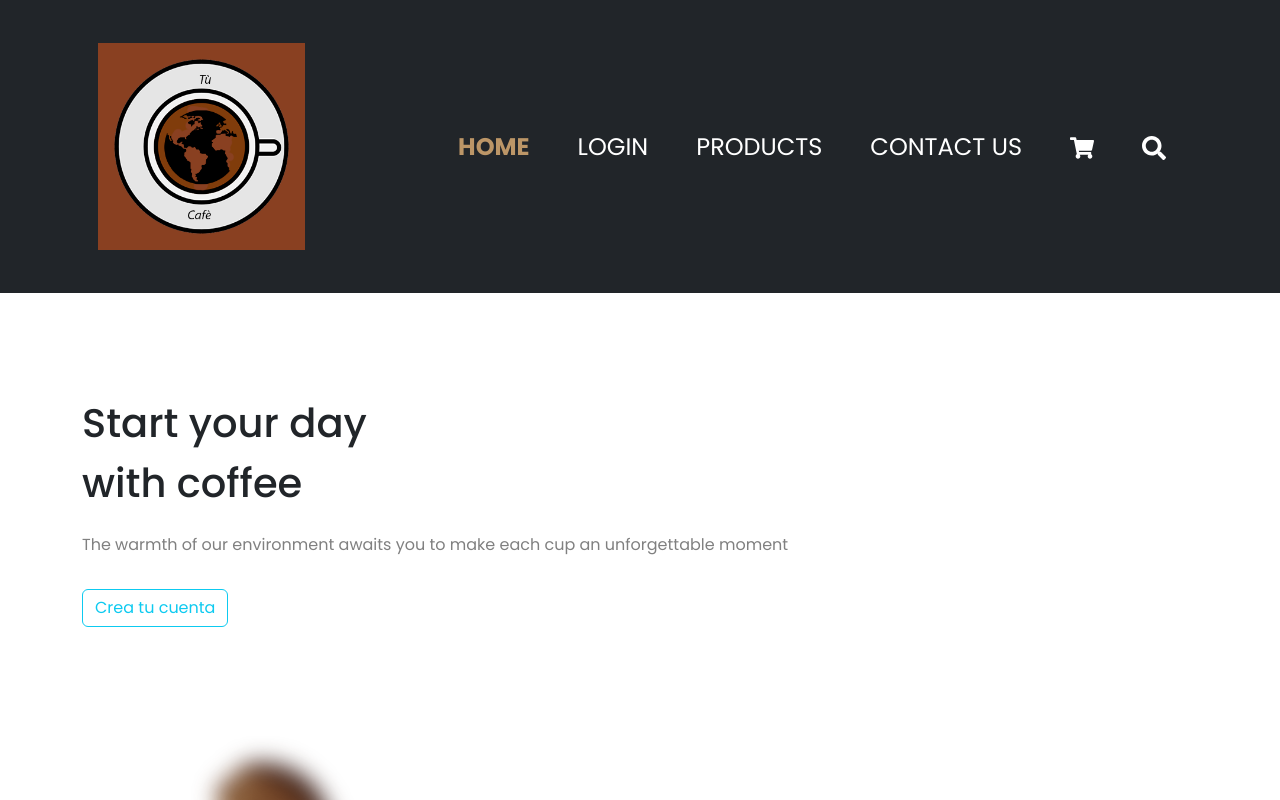
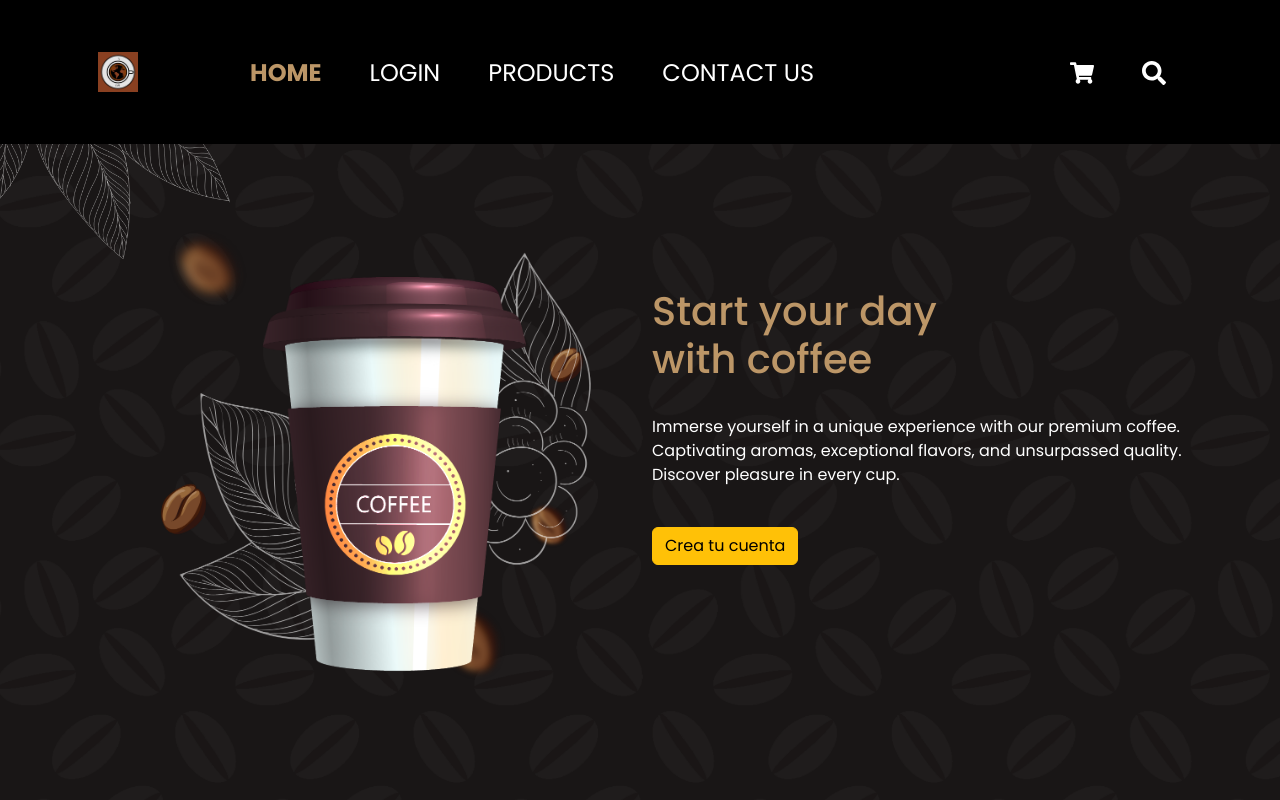
Before and after one commit to Vylzark/CafecitoPF, a React (Vite) app: page / in a window 1280 px wide. Shown: the top 800 px of the page. Built offline with nearby package versions, Linux system fonts and the light colour scheme.

Commit message:
navbar con home: modifico tamano de img y background

```diff
--- a/src/App.css
+++ b/src/App.css
@@ -20,15 +20,44 @@
 	display: block;
 	text-align: center;
 	padding: 0%;
+}
+.nav-size{
+	height: 8rem !important;
+}
+.logo{
+	width: 45% ;
+	height: auto;
+	margin: none;
+	display: block;
+	object-fit: cover;
+}
+.palabras{
+	padding-right: 13rem;
+	padding-top: 0.3rem;
+}
+.img-home {
+	position: relative;
+	top: -75px;
+	height: auto;
 	margin: none;
 
 }
-img {
-	width: 70% ;
-	height: auto;
-	margin: none;
+.color {
+	color: #bc9667;
+	padding-top: 2rem;
+	padding-right: 5rem;
 }
-
+.main-container {
+	max-width: 100% !important;
+	min-height: 100vh;
+	background: url(Coffe-img/bg.png);
+	background-repeat: no-repeat;
+	background-size: cover;
+	display: grid;
+	grid-template-columns: repeat(auto-fit, minmax(17rem, auto));
+	align-items: center;
+	padding-top: 4rem;
+}
 nav a {
 	color: white;
 	padding: 0.2rem 2rem 0.2rem 1rem;
--- a/src/components/NavBar/NavBar.jsx
+++ b/src/components/NavBar/NavBar.jsx
@@ -37,16 +37,17 @@ export const NavBar = () => {
 	}
 
 	return (
-		<Navbar bg="dark" variant="dark">
-			<Container>
-				<Navbar.Brand href="#home">
-					<NavLink  to="/">
-						<div className="col-6" class="image-container">
-							<img src={logo} alt="portada1" className="img-fluid d-block"/>
+		<Navbar bg="black" >
+			<Container className="nav-size">
+				<Navbar.Brand href="#home" >
+					<NavLink  to="/" >
+						<div className="image-container">
+							<img src={logo} alt="portada1" className="img-fluid logo"/>
 						</div>
 					</NavLink>
 				</Navbar.Brand>
 				<Nav className="me-auto ">
+					<div className="palabras">
 						<NavLink to="/" className="fs-4">HOME</NavLink>
 						{!localStorage.getItem("user") && (
 							<>
@@ -55,6 +56,7 @@ export const NavBar = () => {
 							</>
 						)}
 						<NavLink to="/courses" className="fs-4">CONTACT US</NavLink>
+					</div>
 					<NavLink to="/favoritos" activeClassName="active-link" className="fs-4"><FaShoppingCart /></NavLink>
 					<NavLink to="/menu" activeClassName="active-link" className="fs-4"><FaSearch /></NavLink>
 
--- a/src/pages/Home/Home.jsx
+++ b/src/pages/Home/Home.jsx
@@ -5,33 +5,36 @@ import "../../css/home.css";
 
 export const Home = () => {
   return (
-    <Container className="mt-4">
-      <div className="home-container">
-        <div className="row">
-          <div>
+    <Container className="main-container">
+      <div>
+        <div className="row flex-md-row-reverse">
+          <div className="color col-md-6">
             <h1 className="font-weight-bold">
               Start your day
               <br />
               with coffee
             </h1>
-            <p className="text-grey">
-              The warmth of our environment awaits you to make each cup an
-              unforgettable moment
+            <p className="text-white">
+              <br/>
+              Immerse yourself in a unique experience with our premium coffee.<br/>
+              Captivating aromas, exceptional flavors, and unsurpassed quality.<br/>
+              Discover pleasure in every cup.
             </p>
-            <Link to="/registro" className="btn btn-outline-info mt-3">
+            <Link to="/registro" className="btn btn-warning  mt-4">
               Crea tu cuenta
             </Link>
           </div>
-          <div>
-            <img src={main} alt="portada1" />
-          </div>
+            <div className="col-md-5">
+              <img src={main} alt="portada1" className="img-fluid img-home"/>
+            </div>
         </div>
         <div className="row">
           <div className="col-8 offset-2 parrafito text-grey">
             <p>
-              Aprende desarrollo web con HTML5, CSS y JavaScript. Backend con
-              Python. React, Go, Laravel. Desarrollo móvil con Android, Flutter
-              y mucho más. <b>Desde tu casa.</b>
+              <b>1234 Elm Street<br/>
+              Anytown, NY 10001<br/>
+              United States
+            </b>
             </p>
           </div>
         </div>
```
Also changed, not shown: src/Button/Button.jsx (+3 -21 lines), src/css/navbar.css (deleted, +0 -15 lines), src/css/home.css (indentation only). Lines whose indentation alone changed are shown as unchanged.
